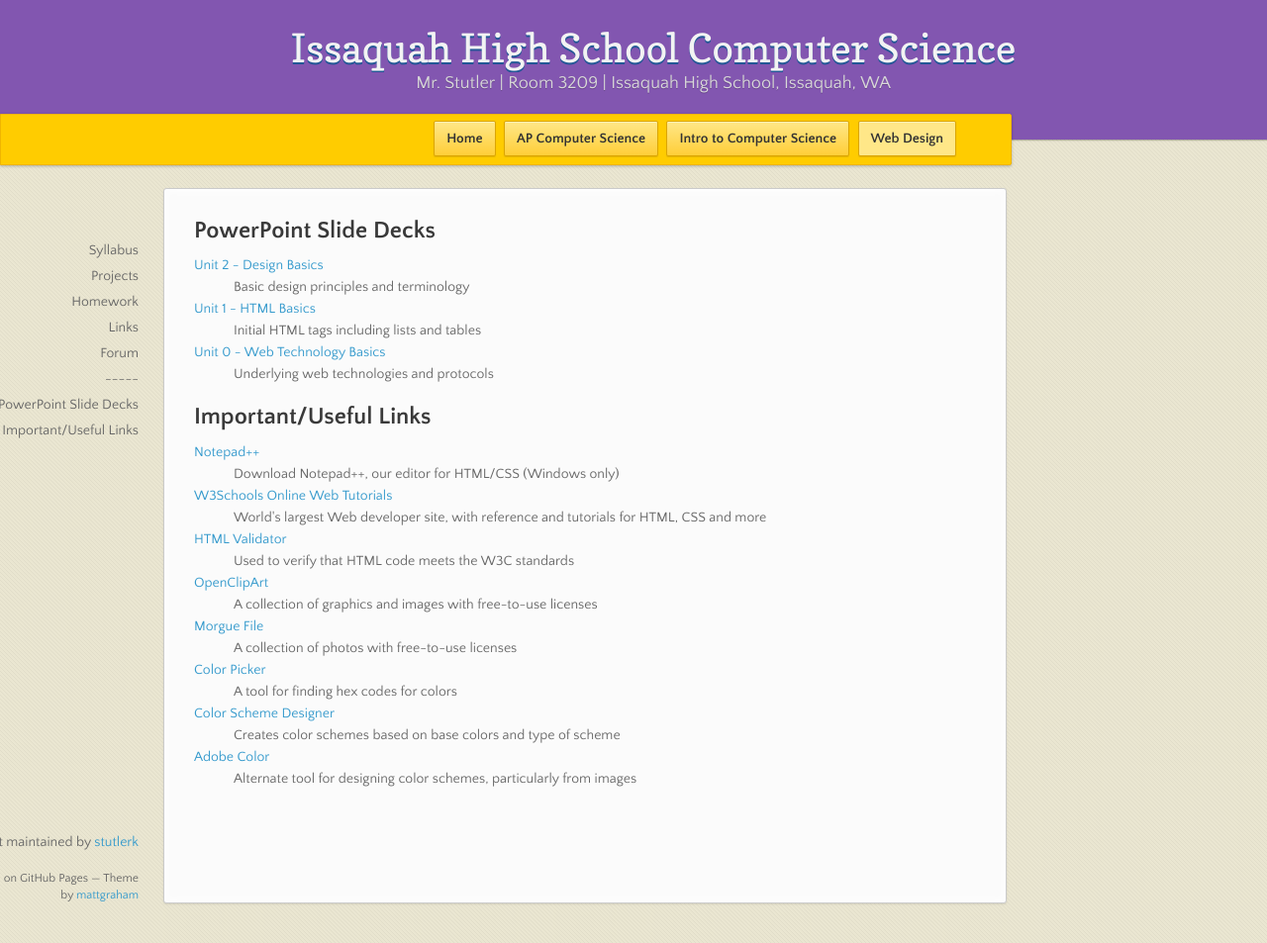
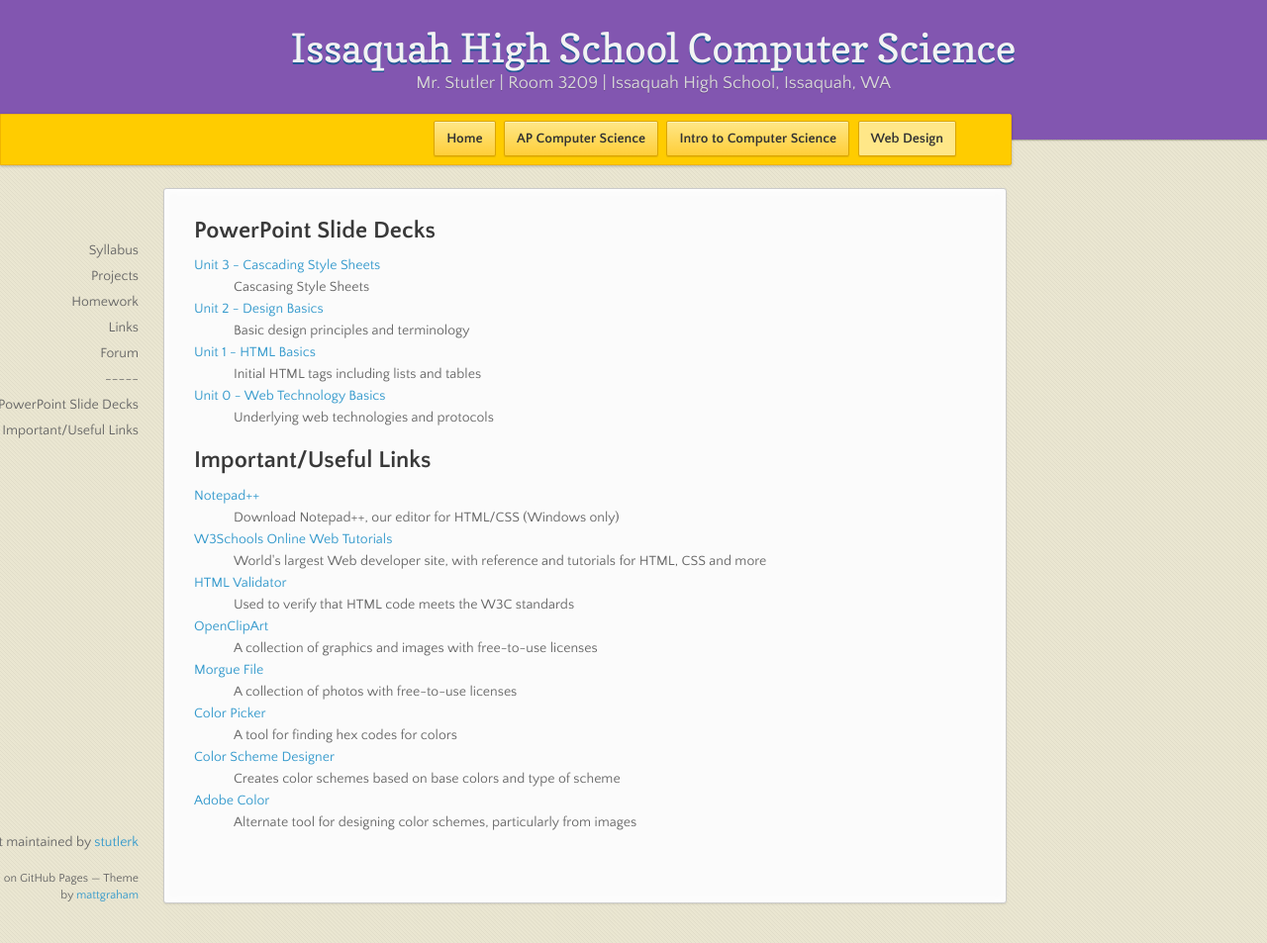
Before and after one commit to stutlerk/ihs-website, a Jekyll site: the page built from _web/links.html, in a window 1280 px wide and 953 px high. Shown: the whole window at 99% size. Built offline with Jekyll 4.4.1, drawn with Linux system fonts in a browser that asks for light colours; nearby versions of some CDN libraries.

Commit message:
Update links.html

```diff
--- a/_web/links.html
+++ b/_web/links.html
@@ -6,6 +6,9 @@ layout: course
 <section>
 <h2>PowerPoint Slide Decks</h2>
 <dl>
+    <dt><a href="https://issaquahwednet-my.sharepoint.com/personal/stutlerk_issaquah_wednet_edu/_layouts/15/guestaccess.aspx?guestaccesstoken=3IHZk3tw9xHIgNd3Se6syaw3ce2%2fDInVnd8o7rtKrkE%3d&docid=05e91d2ffcb42489f8b73315177db6999&rev=1">Unit 3 - Cascading Style Sheets</a></dt>
+    <dd>Cascasing Style Sheets</dd>
+
     <dt><a href="https://issaquahwednet-my.sharepoint.com/personal/stutlerk_issaquah_wednet_edu/_layouts/15/guestaccess.aspx?guestaccesstoken=vPCUqwYqzDIxqt2q5jXBB%2fspH%2bbw5jR6i4NX%2b8ctPYo%3d&docid=0e2b4e01d53f14096ba5c31e13160ef19&rev=1">Unit 2 - Design Basics</a></dt>
     <dd>Basic design principles and terminology</dd>
 
```
